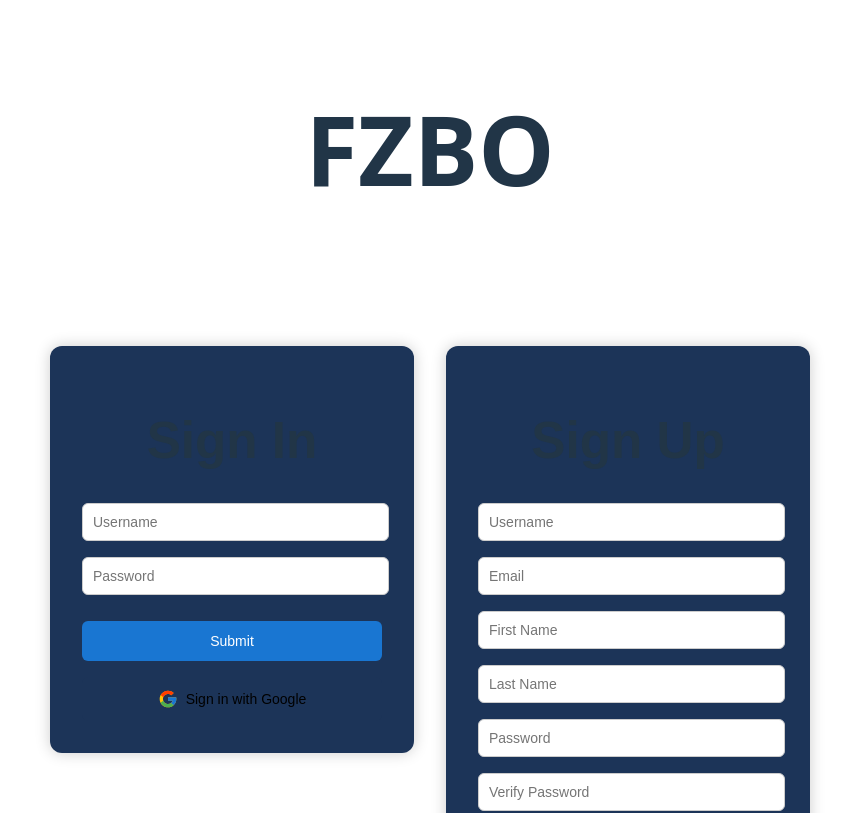
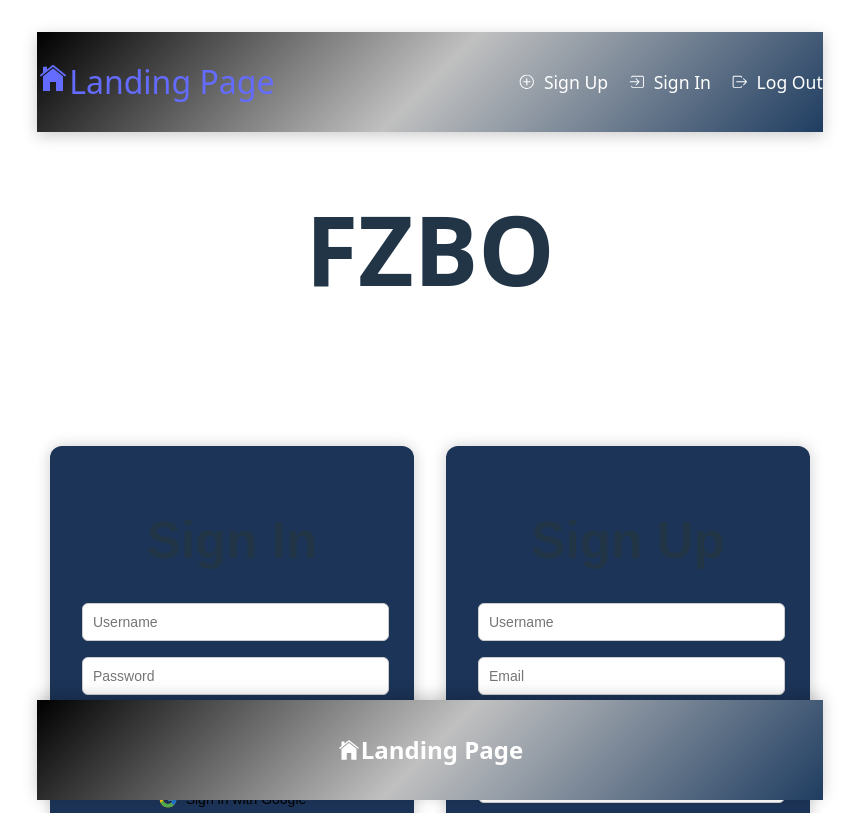
Before and after one commit to scarfinor/FZBO, a React (Vite) app in the folder FrontEnd/FZBO/: page / in a window 1280 px wide. Shown: the top 813 px of the page, without its empty margins (210-1069 px from the left). Built offline with nearby package versions, Linux system fonts and the light colour scheme.

Commit message:
imported Header.jsx Footer.jsx with scss files and routing

```diff
--- a/FrontEnd/FZBO/src/App.jsx
+++ b/FrontEnd/FZBO/src/App.jsx
@@ -5,10 +5,13 @@ import SignUp from './components/SignUpPage/SignUp.jsx';
 import SignIn from './components/SignInPage/SignIn.jsx';
 import SignInSuccess from "./components/SignInPage/SignInSuccess.jsx";
 import SignUpSuccess from "./components/SignUpPage/SignUpSuccess.jsx";
+import Header from "./components/Header/Header.jsx";
+import Footer from "./components/Footer/Footer.jsx";
 
 function App() {
     return (
     <Router>
+        <Header />
         <Routes>
             <Route path="/" element={<LandingPage />} />
             <Route path="/SignUp" element={<SignUp />} />
@@ -16,6 +19,7 @@ function App() {
             <Route path="/SignInSuccess" element={<SignInSuccess />} />
             <Route path="/SignUpSuccess" element={<SignUpSuccess />} />
         </Routes>
+        <Footer />
     </Router>
     )
 }
--- /dev/null
+++ b/FrontEnd/FZBO/src/components/Footer/Footer.jsx
@@ -0,0 +1,19 @@
+import React from "react";
+import { NavLink } from "react-router-dom";
+import "./Footer.scss";
+import {IoIosHome} from "react-icons/io";
+
+const Footer = () => {
+    return (
+        <footer>
+            <div className="footer-container">
+                <NavLink to="/" className="footer-dashboard">
+                    <IoIosHome />
+                    Landing Page
+                </NavLink>
+            </div>
+        </footer>
+    );
+};
+
+export default Footer;
--- /dev/null
+++ b/FrontEnd/FZBO/src/components/Footer/Footer.scss
@@ -0,0 +1,40 @@
+footer {
+  height: 100px;
+  background: linear-gradient(135deg, #000000, #c0c0c0, #1f3d61);
+  position: sticky;
+  bottom: 0;
+  width: 100%;
+  box-shadow: 0px -4px 15px rgba(0, 0, 0, 0.2);
+}
+
+.footer-container {
+  width: 100%;
+  max-width: 1200px;
+  margin: 0 auto;
+  display: flex;
+  justify-content: center;
+  align-items: center;
+  height: 100px;
+}
+
+.footer-dashboard {
+  display: flex;
+  align-items: center;
+  color: white;
+  font-size: 1.5rem;
+  text-decoration: none;
+  font-weight: bold;
+  transition: transform 0.3s ease, color 0.3s ease;
+}
+
+.footer-dashboard:hover {
+  transform: scale(1.1);
+  color: #56759e;
+}
+
+@media only screen and (max-width: 768px) {
+  .footer-container {
+    flex-direction: column;
+    text-align: center;
+  }
+}
--- /dev/null
+++ b/FrontEnd/FZBO/src/components/Header/Header.jsx
@@ -0,0 +1,66 @@
+import React, { useState } from "react";
+import { NavLink } from "react-router-dom";
+import {
+    IoIosLogOut,
+    IoIosLogIn,
+    IoIosAddCircleOutline,
+    IoIosHome,
+    IoIosMenu,
+} from "react-icons/io";
+import { FaTimes } from "react-icons/fa";
+import "./Header.scss";
+
+export default function Header() {
+    const [menuOpen, setMenuOpen] = useState(false);
+
+    const toggleMenu = () => setMenuOpen(!menuOpen);
+
+    return (
+        <nav>
+            <div className="div-header">
+                <div className="div-logo">
+                    <NavLink to="/">
+                        <IoIosHome />
+                        Landing Page
+                    </NavLink>
+                </div>
+                <div className="hamburger-menu" onClick={toggleMenu}>
+                    <IoIosMenu />
+                </div>
+                <div className="div-link">
+                    <NavLink to="/SignUp">
+                        <IoIosAddCircleOutline />
+                        Sign Up
+                    </NavLink>
+                    <NavLink to="/SignIn">
+                        <IoIosLogIn />
+                        Sign In
+                    </NavLink>
+                    <NavLink to="/Logout">
+                        <IoIosLogOut />
+                        Log Out
+                    </NavLink>
+                </div>
+            </div>
+            <div className={`side-menu ${menuOpen ? "open" : ""}`}>
+                <div className="menu-close" onClick={toggleMenu}>
+                    <FaTimes />
+                </div>
+                <div className="side-menu-container">
+                    <NavLink to="/SignUp" onClick={toggleMenu}>
+                        <IoIosAddCircleOutline />
+                        Sign Up
+                    </NavLink>
+                    <NavLink to="/SignIn" onClick={toggleMenu}>
+                        <IoIosLogIn />
+                        Sign In
+                    </NavLink>
+                    <NavLink to="/LogOut" onClick={toggleMenu}>
+                        <IoIosLogOut />
+                        Log Out
+                    </NavLink>
+                </div>
+            </div>
+        </nav>
+    );
+};
--- /dev/null
+++ b/FrontEnd/FZBO/src/components/Header/Header.scss
@@ -0,0 +1,160 @@
+nav {
+  height: 100px !important;
+  padding: 0 !important;
+  background: linear-gradient(135deg, #000000, #c0c0c0, #1f3d61);
+  position: sticky;
+  top: 0;
+  box-shadow: 0px 4px 15px rgba(0, 0, 0, 0.2);
+  width: 100%;
+  z-index: 30;
+}
+
+.div-header {
+  width: 100%;
+  max-width: 1200px;
+  margin: 0 auto;
+  display: flex;
+  justify-content: space-between;
+  align-items: center;
+  height: 100px;
+}
+
+.div-logo {
+  display: flex;
+  align-items: center;
+  gap: 10px;
+  font-size: 2rem;
+  font-weight: bold;
+  color: white;
+  cursor: pointer;
+  transition: transform 0.3s ease;
+}
+
+.div-logo:hover {
+  transform: scale(1.1);
+}
+
+.div-link {
+  display: flex;
+  gap: 20px;
+  align-items: center;
+  overflow-x: auto;
+}
+
+.div-link a {
+  color: white;
+  font-size: 1.1rem;
+  text-decoration: none;
+  display: flex;
+  gap: 8px;
+  align-items: center;
+  transition: color 0.3s ease;
+}
+
+.div-link a:hover {
+  color: #56759e;
+}
+
+.hamburger-menu {
+  display: none;
+  cursor: pointer;
+  color: white;
+  font-size: 2rem;
+}
+
+.hamburger-menu:hover {
+  transform: scale(1.1);
+}
+
+.side-menu {
+  position: fixed;
+  top: 0;
+  right: -250px;
+  width: 250px;
+  height: 100%;
+  background: linear-gradient(135deg, #000000, #c0c0c0, #1f3d61);
+  transition: right 0.3s ease;
+  padding-top: 60px;
+  z-index: 20;
+}
+
+.side-menu.open {
+  right: 0;
+}
+
+.side-menu-container {
+  display: flex;
+  flex-direction: column;
+  gap: 20px;
+  padding: 20px;
+  height: 100%;
+  overflow-y: auto;
+  align-items: flex-start;
+}
+
+.side-menu a {
+  display: flex;
+  justify-content: center;
+  align-items: center;
+  color: white;
+  padding: 0;
+  height: 50px;
+  width: 100%;
+  text-decoration: none;
+  font-size: 1.2rem;
+  background-color: rgba(0, 0, 0, 0.4);
+  border-radius: 8px;
+  transition: background-color 0.3s ease, transform 0.3s ease;
+  box-shadow: 0px 2px 5px rgba(0, 0, 0, 0.2);
+}
+
+.side-menu a:hover {
+  background-color: rgba(255, 255, 255, 0.2);
+  transform: translateX(10px);
+  box-shadow: 0px 4px 10px rgba(0, 0, 0, 0.3);
+}
+
+.menu-close {
+  position: absolute;
+  top: 20px;
+  right: 20px;
+  font-size: 2rem;
+  color: white;
+  cursor: pointer;
+}
+
+.menu-close:hover {
+  transform: scale(1.2);
+}
+
+@media only screen and (max-width: 768px) {
+  .div-link {
+    display: none;
+  }
+
+  .hamburger-menu {
+    display: block;
+  }
+
+  .side-menu {
+    padding-top: 80px;
+  }
+
+  .side-menu.open {
+    right: 0;
+  }
+}
+
+@media only screen and (min-width: 769px) {
+  .side-menu {
+    display: none;
+  }
+
+  .div-link {
+    display: flex;
+  }
+
+  .hamburger-menu {
+    display: none;
+  }
+}
```
